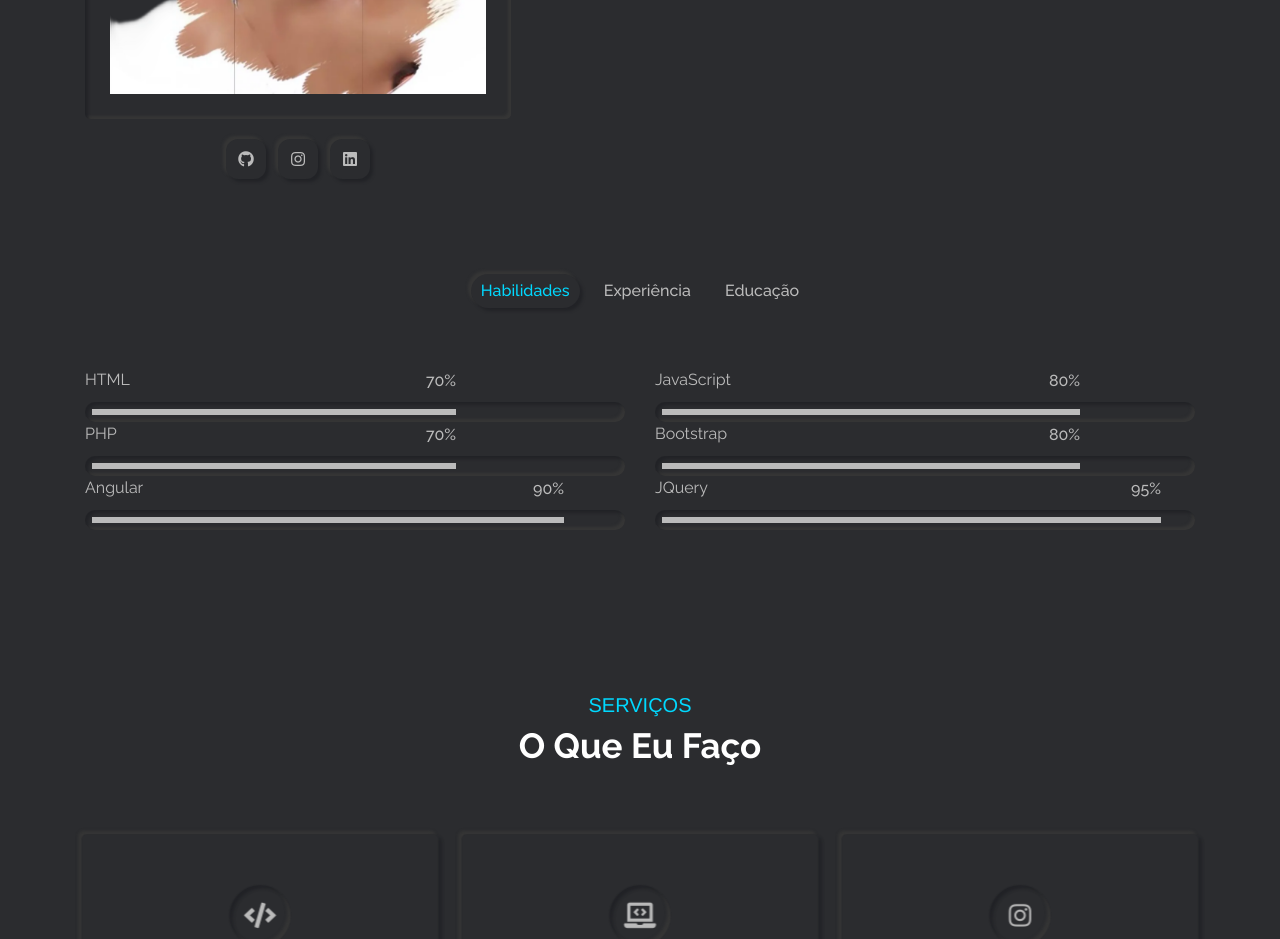
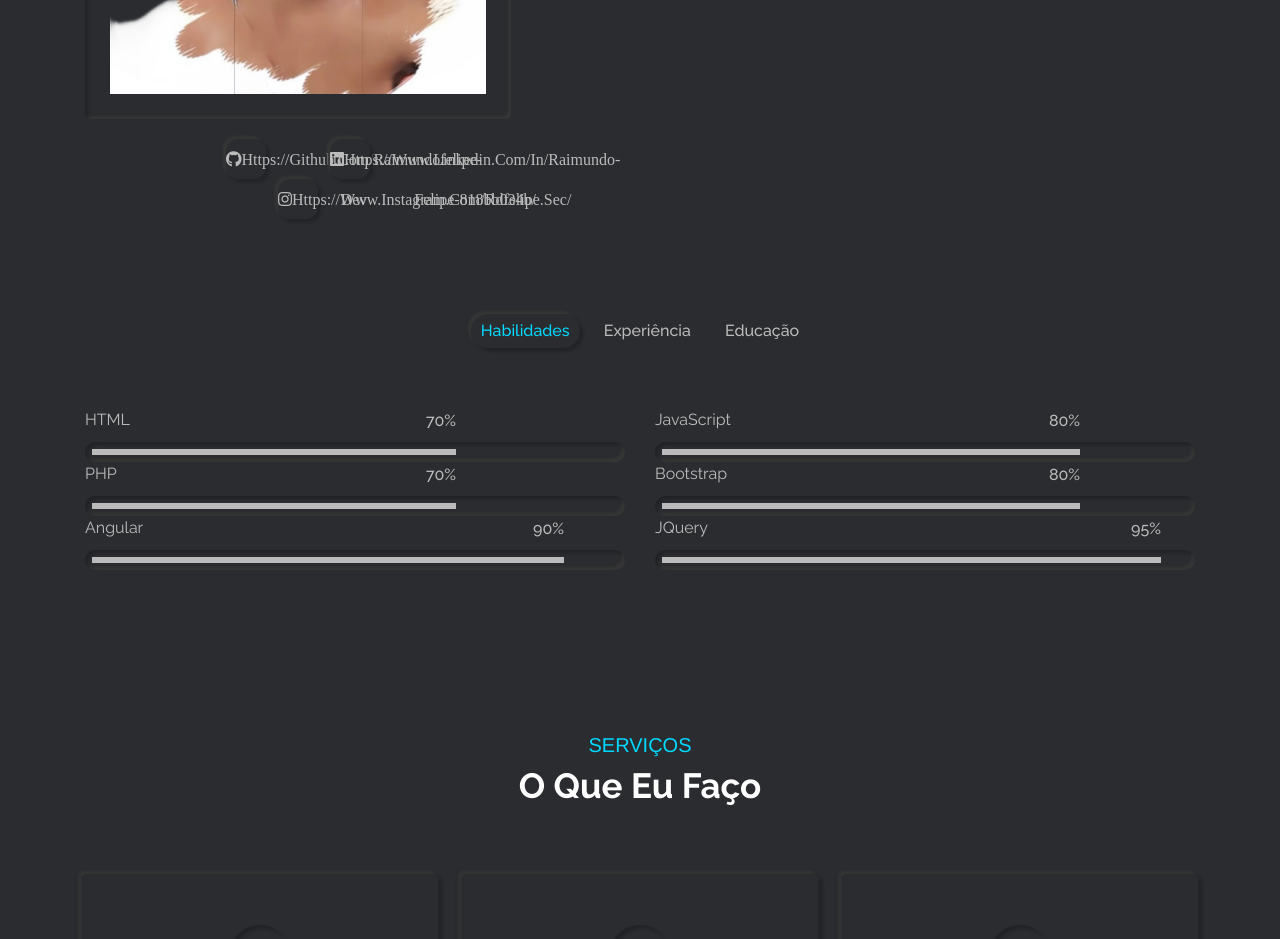
Before and after one commit to mychelpenhadev/portfolio_rfelipe, a plain HTML site: page index.html in a window 1280 px wide. Shown: the part 1320-2259 px from the top of the page. Drawn offline with nearby package versions, Linux system fonts and the light colour scheme.

Commit message:
Update index.html
adicionando links de acesso aos contatos

```diff
--- a/index.html
+++ b/index.html
@@ -153,11 +153,11 @@
           <div class="social-links">
 
             <a href="#" target="_nextTab" class="outer-shadow hover-in-shadow link-card" data-tilt
-              data-tilt-scale="1.1"><i class="fab fa-github"></i></a>
+              data-tilt-scale="1.1"><i class="fab fa-github">https://github.com/raimundofelipe-dev</i></a>
             <a href="#" target="_nextTab" class="outer-shadow hover-in-shadow link-card" data-tilt
-              data-tilt-scale="1.1"><i class="fab fa-instagram"></i></a>
+              data-tilt-scale="1.1"><i class="fab fa-instagram">https://www.instagram.com/rdfelipe.sec/</i></a>
             <a href="#" target="_nextTab" class="outer-shadow hover-in-shadow link-card" data-tilt
-              data-tilt-scale="1.1"><i class="fab fa-linkedin"></i></a>
+              data-tilt-scale="1.1"><i class="fab fa-linkedin">https://www.linkedin.com/in/raimundo-felipe-818bb034b/</i></a>
           </div>
         </div>
         <div class="about-info">
```
